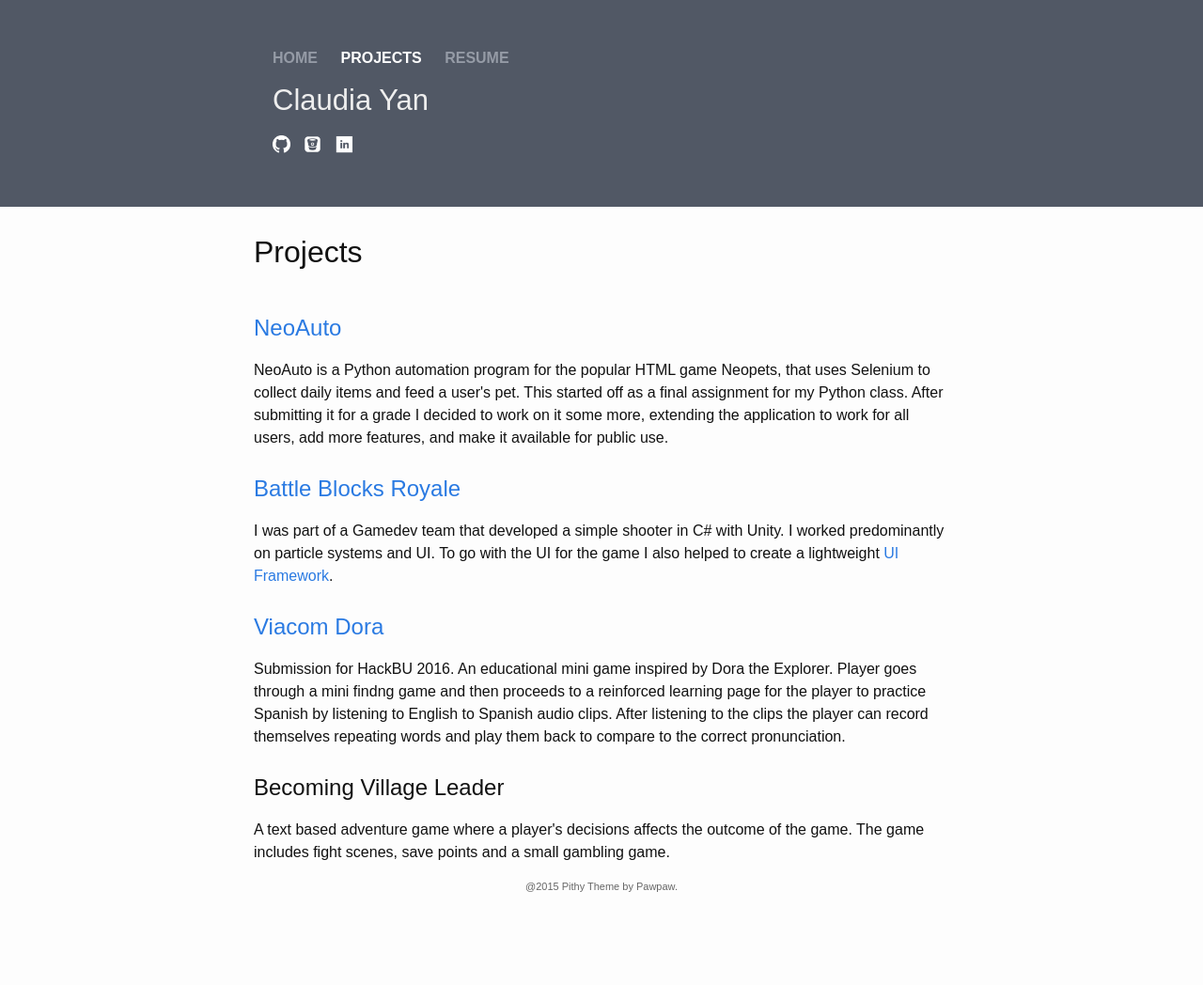
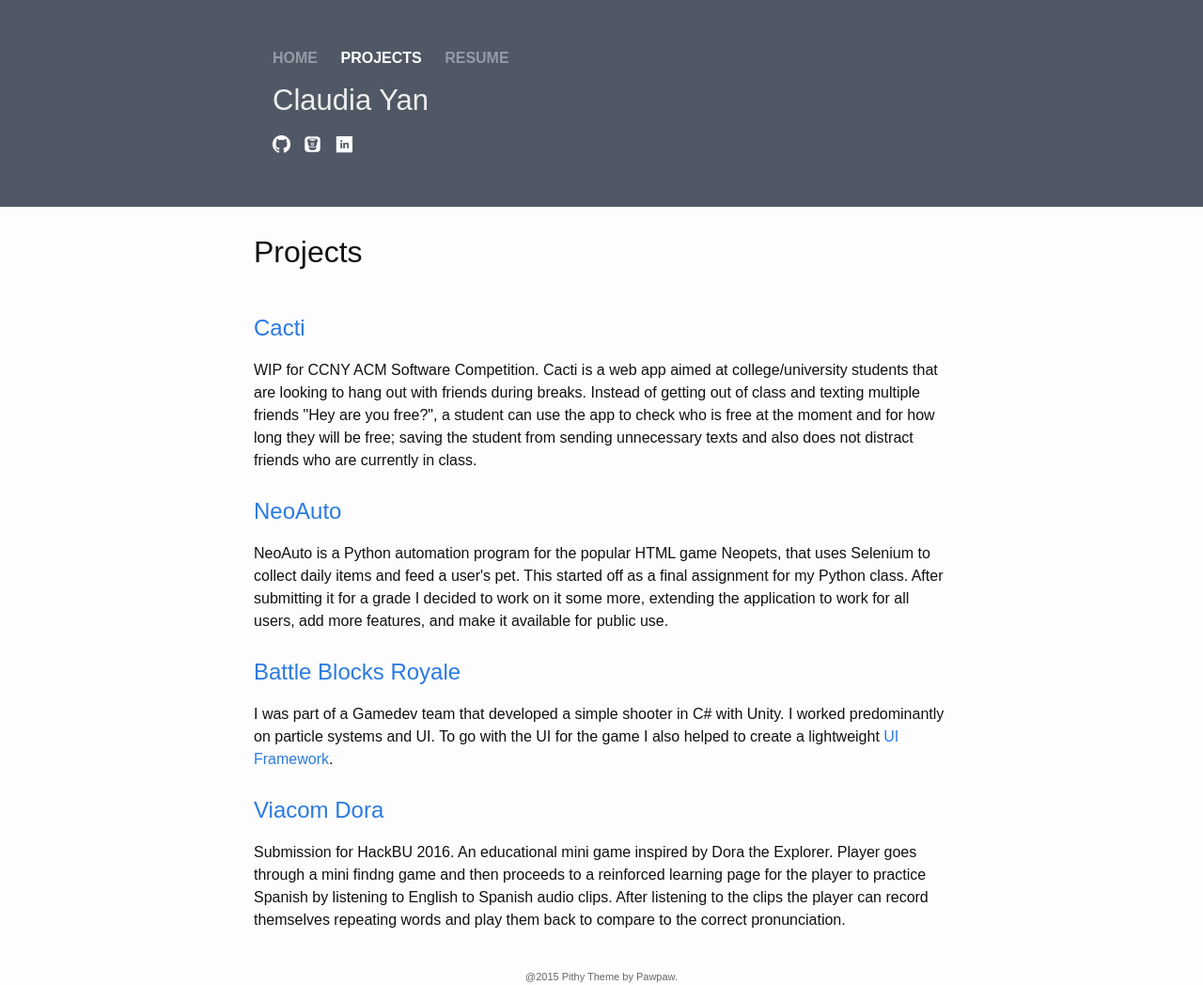
Before and after one commit to s1cyan/s1cyan.github.io, a Jekyll site: the page built from projects.html, in a window 1280 px wide. Shown: the whole page at 94% size. Built offline with Jekyll 4.4.1, drawn with Linux system fonts in a browser that asks for light colours; before the commit the page ends 952 px from its top, so only the background shows below that.

Commit message:
Updated resume

```diff
--- a/projects.html
+++ b/projects.html
@@ -2,6 +2,16 @@
 layout: page
 title: Projects
 ---
+<h1><a href="https://github.com/s1cyan/Cacti" target="_blank">Cacti</a></h1>
+WIP for CCNY ACM Software Competition. Cacti is a web app aimed at
+college/university students that are looking to hang out with friends during
+breaks. Instead of getting out of class and texting multiple friends "Hey are
+you free?", a student can use the app to check who is free at the moment and for
+how long they will be free; saving the student from sending unnecessary texts
+and also does not distract friends who are currently in class.
+
+
+<br></br>
 <h1><a href="https://github.com/s1cyan/NeoAuto" target="_blank">NeoAuto</a></h1>
 <!-- [NeoAuto](https://github.com/s1cyan/NeoAuto) -->
 <!-- <img style="float: left;" src="/images/sample.png"> -->
@@ -13,7 +23,7 @@ work for all users, add more features, and make it available for public
 use.
 
 
-<br><br/>
+<br></br>
 
 
 
@@ -25,7 +35,7 @@ Unity. I worked predominantly on particle systems and UI. To go with the UI for
 I also helped to create a lightweight <a href="https://github.com/psuong/Unity-UI-Framework" target="_blank">UI Framework</a>.
 
 
-<br><br/>
+<br></br>
 
 <h1><a href="https://github.com/psuong/viacom-dora" target="_blank">Viacom Dora</a></h1>
 
@@ -37,10 +47,3 @@ compare to the correct pronunciation.
 
 
 <br><br/>
-
-
-
-<h1>Becoming Village Leader</h1>
-
-A text based adventure game where a player's decisions affects the outcome of
-the game. The game includes fight scenes, save points and a small gambling game.
```
Also changed, not shown: 1 other file.
